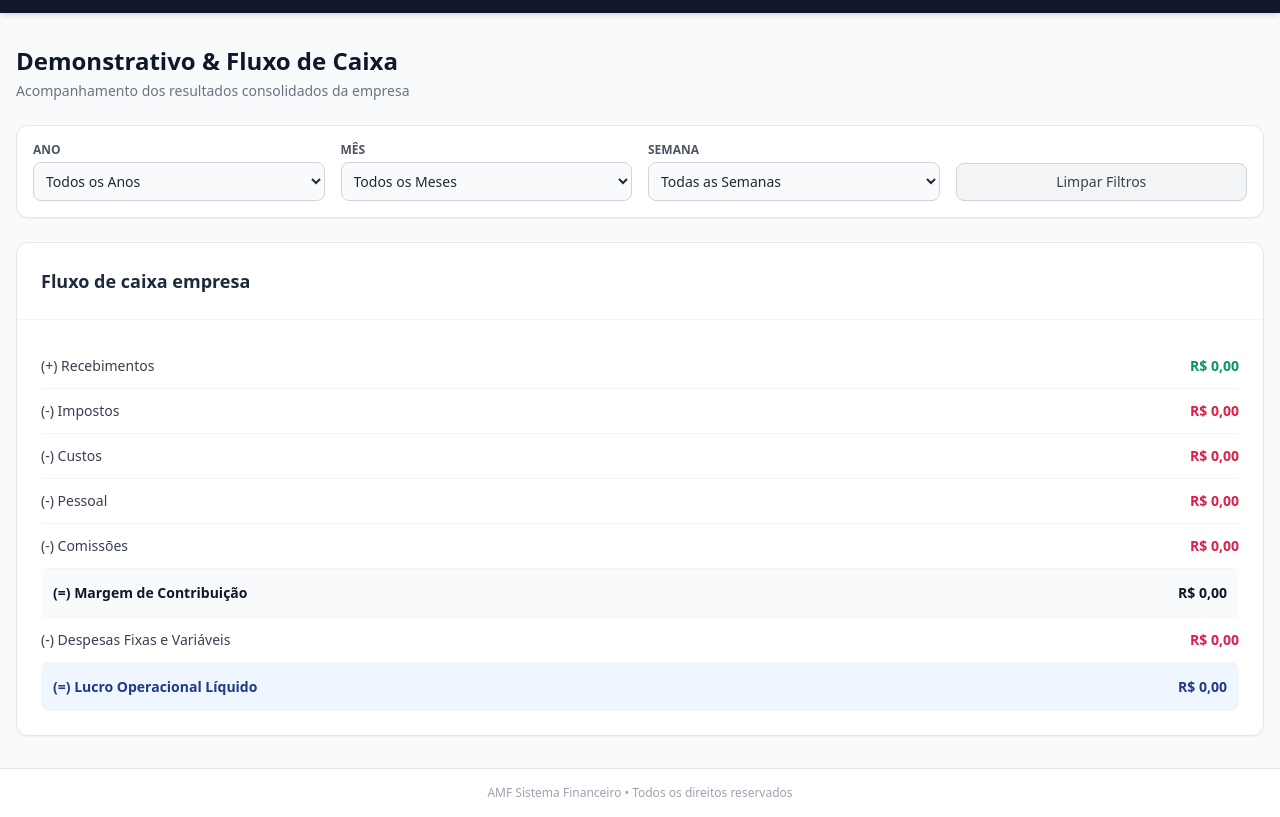
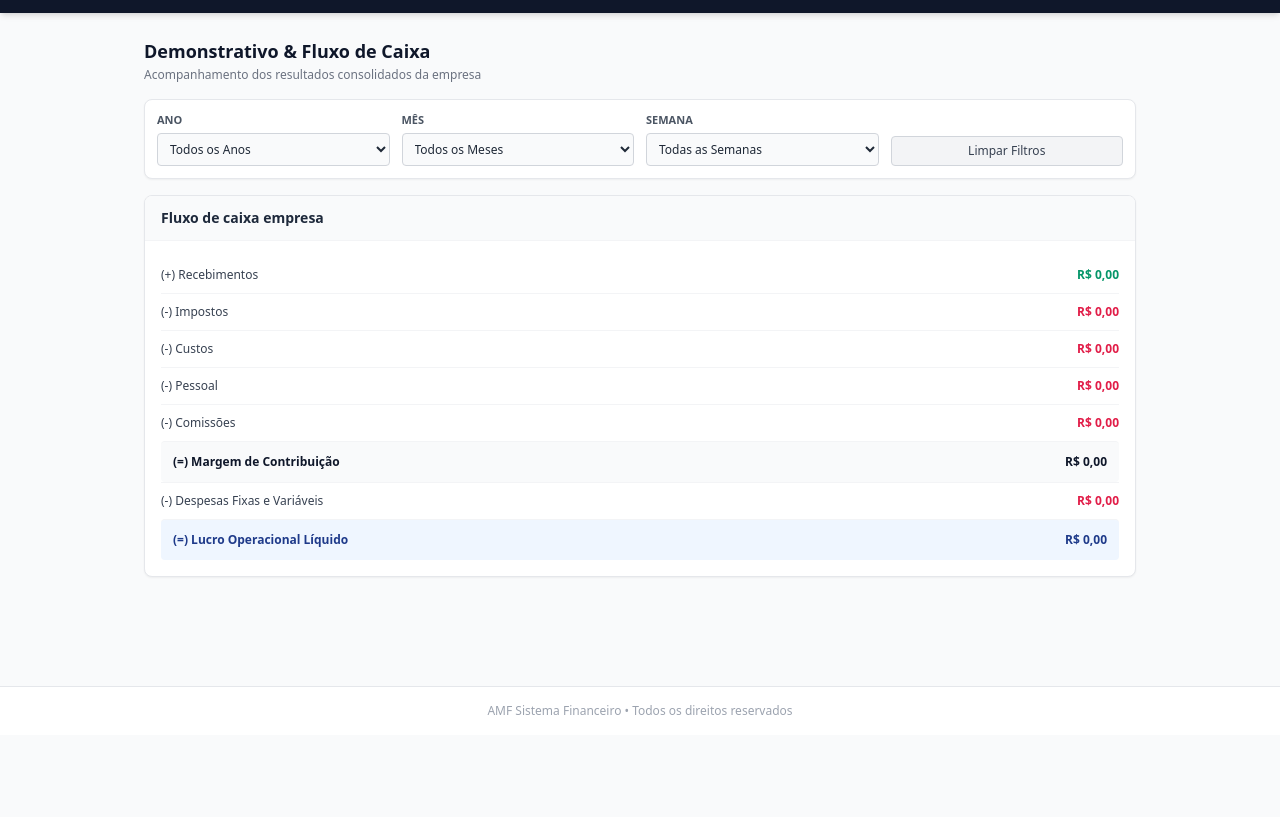
Before and after one commit to 60838269346/AMF-FLUXO-DE-CAIXA-, a plain HTML site: page index.html in a window 1280 px wide. Shown: the part 65-882 px from the top of the page. After the commit the page ends 800 px from the top, so only its background shows below. Drawn offline with nearby package versions, Linux system fonts and the light colour scheme.

Commit message:
Update index.html

```diff
--- a/index.html
+++ b/index.html
@@ -54,22 +54,22 @@
     </header>
 
     <!-- Conteúdo Principal -->
-    <main class="max-w-7xl mx-auto px-4 py-8 flex-grow w-full space-y-8">
+    <main class="max-w-5xl mx-auto px-4 py-6 flex-grow w-full space-y-6">
 
         <!-- ================= TELA 1: DEMONSTRATIVO & FLUXO ================= -->
-        <section id="tab-fluxo" class="tab-content active space-y-6">
+        <section id="tab-fluxo" class="tab-content active space-y-4">
             <div class="flex flex-col md:flex-row justify-between items-start md:items-center gap-4">
                 <div>
-                    <h2 class="text-2xl font-bold text-slate-900">Demonstrativo & Fluxo de Caixa</h2>
-                    <p class="text-sm text-gray-500 mt-1">Acompanhamento dos resultados consolidados da empresa</p>
+                    <h2 class="text-lg font-bold text-slate-900">Demonstrativo & Fluxo de Caixa</h2>
+                    <p class="text-xs text-gray-500 mt-0.5">Acompanhamento dos resultados consolidados da empresa</p>
                 </div>
             </div>
 
-            <!-- FILTROS DE ANO, MÊS E SEMANA -->
-            <div class="bg-white p-4 rounded-xl shadow-sm border border-gray-200 grid grid-cols-1 sm:grid-cols-4 gap-4 items-end">
+            <!-- FILTROS DE ANO, MÊS E SEMANA (CAIXINHA COMPACTA E DISCRETA) -->
+            <div class="bg-white p-3 rounded-lg shadow-sm border border-gray-200 grid grid-cols-1 sm:grid-cols-4 gap-3 items-end">
                 <div>
-                    <label class="block text-xs font-semibold text-gray-600 uppercase mb-1">Ano</label>
-                    <select id="filtro-ano" onchange="atualizarTela()" class="w-full bg-gray-50 border border-gray-300 rounded-lg p-2 text-sm focus:ring-2 focus:ring-blue-500 focus:outline-none">
+                    <label class="block text-[11px] font-semibold text-gray-600 uppercase mb-1">Ano</label>
+                    <select id="filtro-ano" onchange="atualizarTela()" class="w-full bg-gray-50 border border-gray-300 rounded px-2 py-1.5 text-xs focus:ring-1 focus:ring-blue-500 focus:outline-none">
                         <option value="">Todos os Anos</option>
                         <option value="2027">2027</option>
                         <option value="2026">2026</option>
@@ -78,8 +78,8 @@
                     </select>
                 </div>
                 <div>
-                    <label class="block text-xs font-semibold text-gray-600 uppercase mb-1">Mês</label>
-                    <select id="filtro-mes" onchange="atualizarTela()" class="w-full bg-gray-50 border border-gray-300 rounded-lg p-2 text-sm focus:ring-2 focus:ring-blue-500 focus:outline-none">
+                    <label class="block text-[11px] font-semibold text-gray-600 uppercase mb-1">Mês</label>
+                    <select id="filtro-mes" onchange="atualizarTela()" class="w-full bg-gray-50 border border-gray-300 rounded px-2 py-1.5 text-xs focus:ring-1 focus:ring-blue-500 focus:outline-none">
                         <option value="">Todos os Meses</option>
                         <option value="01">Janeiro</option>
                         <option value="02">Fevereiro</option>
@@ -96,8 +96,8 @@
                     </select>
                 </div>
                 <div>
-                    <label class="block text-xs font-semibold text-gray-600 uppercase mb-1">Semana</label>
-                    <select id="filtro-semana" onchange="atualizarTela()" class="w-full bg-gray-50 border border-gray-300 rounded-lg p-2 text-sm focus:ring-2 focus:ring-blue-500 focus:outline-none">
+                    <label class="block text-[11px] font-semibold text-gray-600 uppercase mb-1">Semana</label>
+                    <select id="filtro-semana" onchange="atualizarTela()" class="w-full bg-gray-50 border border-gray-300 rounded px-2 py-1.5 text-xs focus:ring-1 focus:ring-blue-500 focus:outline-none">
                         <option value="">Todas as Semanas</option>
                         <option value="1">Semana 1 (Dias 1 a 7)</option>
                         <option value="2">Semana 2 (Dias 8 a 14)</option>
@@ -107,47 +107,47 @@
                     </select>
                 </div>
                 <div>
-                    <button onclick="limparFiltros()" class="w-full bg-gray-100 hover:bg-gray-200 text-gray-700 font-medium py-2 px-3 rounded-lg text-sm transition-colors border border-gray-300">
+                    <button onclick="limparFiltros()" class="w-full bg-gray-100 hover:bg-gray-200 text-gray-700 font-medium py-1.5 px-3 rounded text-xs transition-colors border border-gray-300">
                         Limpar Filtros
                     </button>
                 </div>
             </div>
 
-            <!-- Estrutura do Demonstrativo (DRE Gerencial Detalhada) -->
-            <div class="bg-white rounded-xl shadow-sm border border-gray-200 overflow-hidden">
-                <div class="p-6 border-b border-gray-100">
-                    <h3 class="font-semibold text-lg text-slate-800">Fluxo de caixa empresa</h3>
+            <!-- Estrutura do Demonstrativo (DRE Gerencial Detalhada Menor e Proporcional) -->
+            <div class="bg-white rounded-lg shadow-sm border border-gray-200 overflow-hidden">
+                <div class="px-4 py-3 border-b border-gray-100 bg-gray-50">
+                    <h3 class="font-semibold text-sm text-slate-800">Fluxo de caixa empresa</h3>
                 </div>
-                <div class="p-6 divide-y divide-gray-100 text-sm">
-                    <div class="py-3 flex justify-between items-center">
+                <div class="p-4 divide-y divide-gray-100 text-xs">
+                    <div class="py-2.5 flex justify-between items-center">
                         <span class="font-medium text-gray-700">(+) Recebimentos</span>
                         <span id="dre-receita" class="font-semibold text-emerald-600">R$ 0,00</span>
                     </div>
-                    <div class="py-3 flex justify-between items-center">
+                    <div class="py-2.5 flex justify-between items-center">
                         <span class="font-medium text-gray-700">(-) Impostos</span>
                         <span id="dre-impostos" class="font-semibold text-rose-600">R$ 0,00</span>
                     </div>
-                    <div class="py-3 flex justify-between items-center">
+                    <div class="py-2.5 flex justify-between items-center">
                         <span class="font-medium text-gray-700">(-) Custos</span>
                         <span id="dre-custos" class="font-semibold text-rose-600">R$ 0,00</span>
                     </div>
-                    <div class="py-3 flex justify-between items-center">
+                    <div class="py-2.5 flex justify-between items-center">
                         <span class="font-medium text-gray-700">(-) Pessoal</span>
                         <span id="dre-pessoal" class="font-semibold text-rose-600">R$ 0,00</span>
                     </div>
-                    <div class="py-3 flex justify-between items-center">
+                    <div class="py-2.5 flex justify-between items-center">
                         <span class="font-medium text-gray-700">(-) Comissões</span>
                         <span id="dre-comissoes" class="font-semibold text-rose-600">R$ 0,00</span>
                     </div>
-                    <div class="py-3.5 flex justify-between items-center bg-gray-50 px-3 rounded-lg">
+                    <div class="py-3 flex justify-between items-center bg-gray-50 px-3 rounded font-medium">
                         <span class="font-bold text-slate-900">(=) Margem de Contribuição</span>
                         <span id="dre-margem" class="font-bold text-slate-900">R$ 0,00</span>
                     </div>
-                    <div class="py-3 flex justify-between items-center">
+                    <div class="py-2.5 flex justify-between items-center">
                         <span class="font-medium text-gray-700">(-) Despesas Fixas e Variáveis</span>
                         <span id="dre-despesas" class="font-semibold text-rose-600">R$ 0,00</span>
                     </div>
-                    <div class="py-3.5 flex justify-between items-center bg-blue-50 px-3 rounded-lg">
+                    <div class="py-3 flex justify-between items-center bg-blue-50 px-3 rounded font-medium">
                         <span class="font-bold text-blue-900">(=) Lucro Operacional Líquido</span>
                         <span id="dre-lucro" class="font-bold text-blue-900">R$ 0,00</span>
                     </div>
@@ -156,7 +156,7 @@
         </section>
 
 
-        <!-- ================= TELA 2: ÁREA DE LANÇAMENTOS ================= -->
+        <!-- ================= TELA 2: ÁREA DE LANÇAMENTOS (INTOCADA) ================= -->
         <section id="tab-lancamentos" class="tab-content space-y-6">
             <div>
                 <h2 class="text-2xl font-bold text-slate-900">Área de Lançamentos</h2>
```
